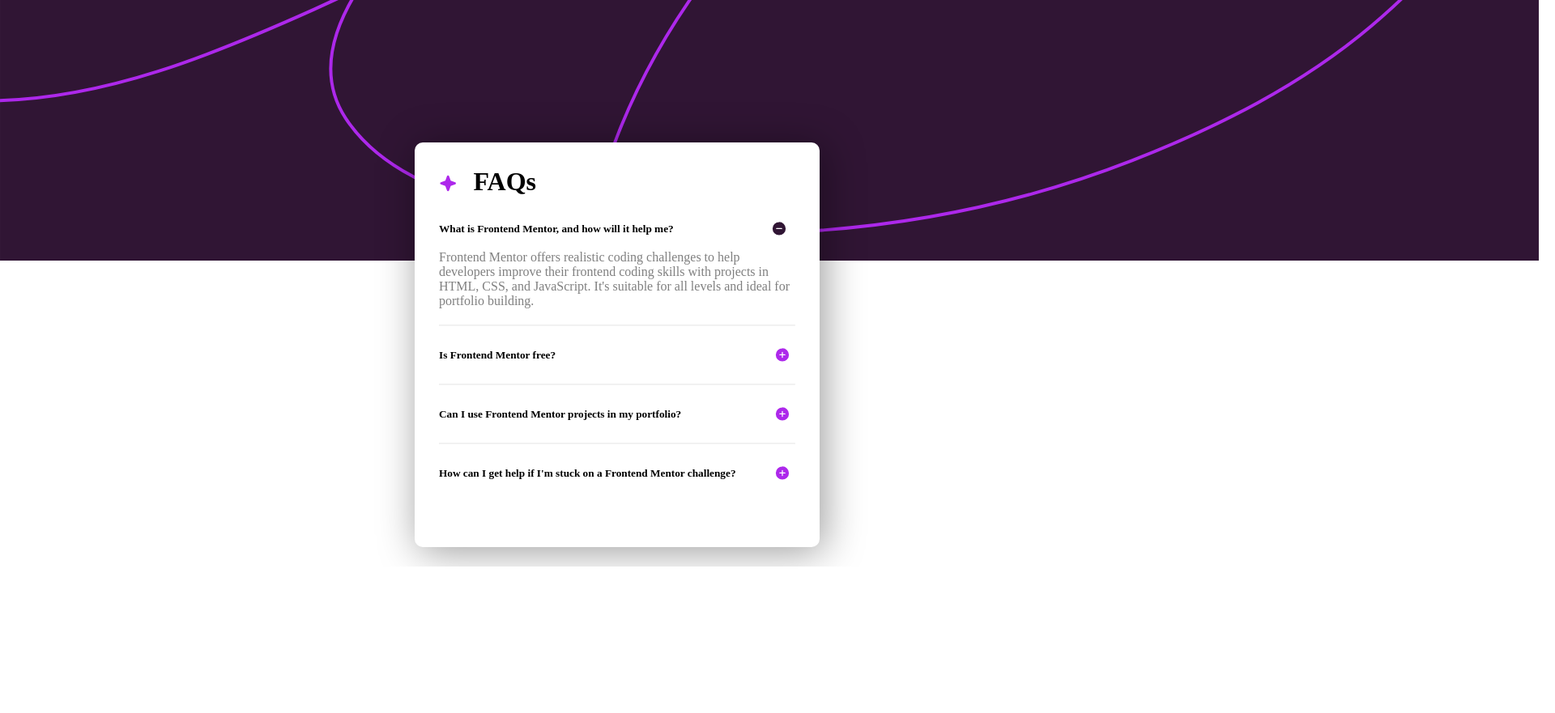
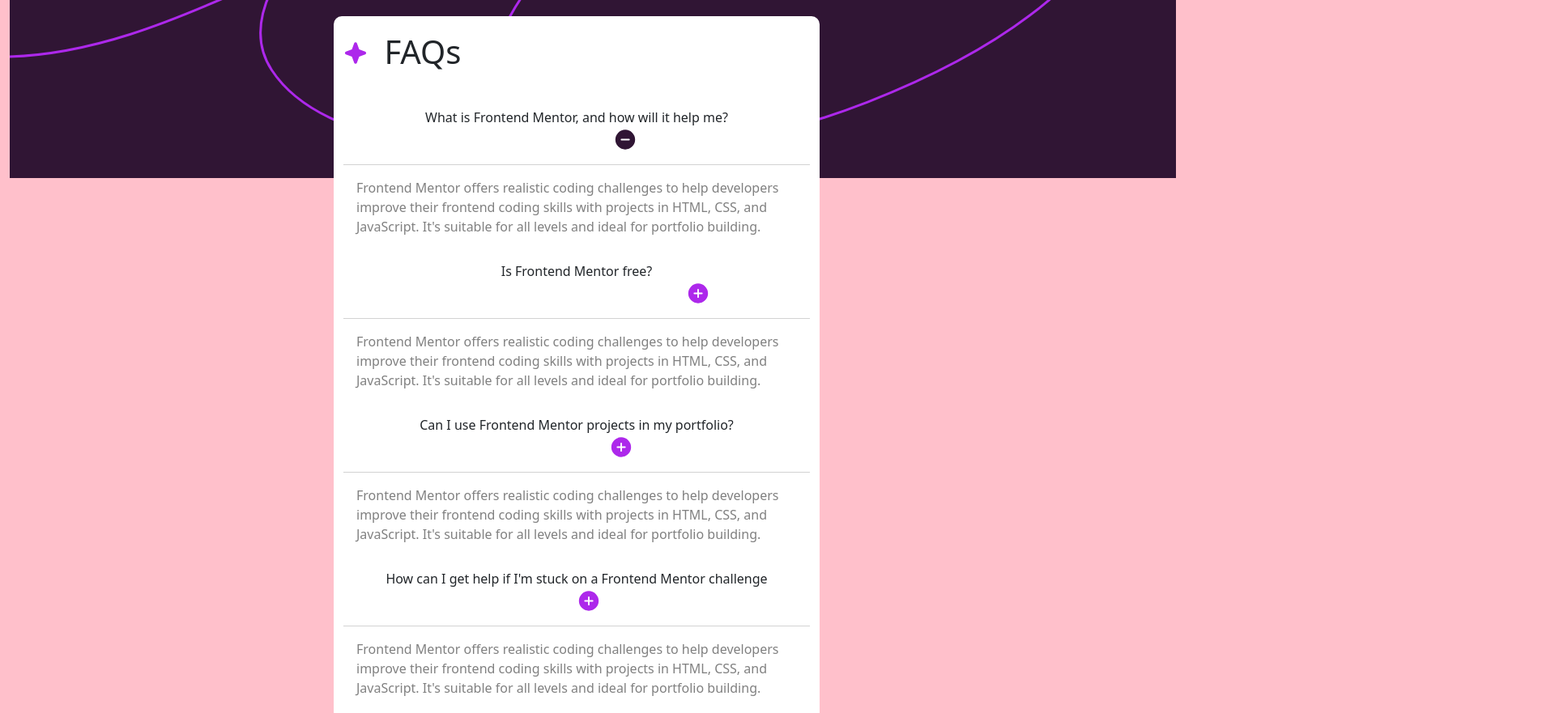
Before and after one commit to IkechukwuChiemelieCharles/FAQ-Page, a plain HTML site: page index.html in a window 1280 px wide. Shown: the part 100-981 px from the top of the page at 81% size, 1920 px wide, since content can reach past the window. Before the commit the page ends 800 px from the top, so only its background shows below. Drawn offline with nearby package versions, Linux system fonts and the light colour scheme.

Commit message:
redesigned using bootstrap

```diff
--- a/faq.css
+++ b/faq.css
@@ -1,152 +1,45 @@
-* {
-  padding: 0;
-  margin: 0;
-  box-sizing: border-box;
+body {
+  background-color: pink;
 }
-.bg .bg-img {
+.container-fluid {
   position: relative;
 }
-.bg-img {
-  width: 1900px;
-  height: 200%;
-  margin-right: 1000px;
+.container {
+  position: absolute;
+  width: 600px;
+  height: 900px;
+  margin: -200px 400px;
+  border-radius: 10px;
+  background-color: white;
 }
-
-.container {
-  width: 500px;
-  height: 500px;
-  background-color: hsl(0, 0%, 100%);
-
-  margin: -150px 40%;
-  border-radius: 10px;
-  position: absolute;
-  box-shadow: 5px 5px 50px rgba(0, 0, 0, 0.4);
+.minus {
+  margin-left: 120px;
+}
+.plus1 {
+  margin-left: 300px;
+}
+.plus2 {
+  margin-left: 110px;
+}
+.plus3 {
+  margin-left: 30px;
+}
+.star {
+  margin-right: 10px;
+  width: 30px;
+  margin-bottom: 5px;
 }
 h1 {
-  margin: 30px 30px;
-  display: flex;
-  justify-content: space-between;
-  margin-right: 350px;
-  margin-bottom: 10px;
+  margin-top: 20px;
+  margin-bottom: 30px;
 }
-.star {
-  width: 30px;
-  margin-right: 20px;
+.card-body {
+  color: grey;
 }
-h5 {
-  padding: 10px 30px;
-  display: flex;
-  justify-content: space-between;
-  margin-bottom: 1px;
+.card {
+  border: 0;
+  background-color: white;
 }
-.minus {
-  margin: 0 10px;
-  width: 20px;
-  margin-left: 120px;
+.card-header {
+  background-color: white;
 }
-.text {
-  margin: 1px 30px;
-  color: rgba(0, 0, 0, 0.5);
-  margin-bottom: 20px;
-}
-hr {
-  margin: 10px 30px;
-  border-color: rgba(0, 0, 0, 0.059);
-}
-.plus {
-  margin-left: 270px;
-  width: 20px;
-  padding-bottom: 0px;
-}
-.text-plus {
-  display: flex;
-  align-items: center;
-}
-
-.plus2 {
-  width: 20px;
-  margin-left: 115px;
-}
-.plus3 {
-  width: 20px;
-  margin-left: 47px;
-}
-
-h5 a {
-  text-decoration: none;
-  color: rgb(0, 0, 0);
-}
-h5 a:hover {
-  color: hsl(292, 90%, 52%);
-}
-@media screen and (max-width: 600px) {
-  .container {
-    width: 500px;
-    height: 600px;
-    background-color: hsl(0, 0%, 100%);
-
-    margin: -150px 10%;
-    border-radius: 10px;
-    position: absolute;
-    box-shadow: 5px 5px 50px rgba(0, 0, 0, 0.4);
-  }
-  h1 {
-    margin: 10px 30px;
-    display: flex;
-    justify-content: space-between;
-    margin-right: 350px;
-  }
-  h1 img {
-    width: 20px;
-  }
-
-  h5 img {
-    margin: -4px 25px;
-    width: 20px;
-  }
-  h1 span {
-    margin-left: 25px;
-  }
-}
-@media screen and (max-width: 480px) {
-  .container {
-    width: 550px;
-    height: 500px;
-    background-color: hsl(0, 0%, 100%);
-
-    margin: -350px 100%;
-
-    border-radius: 10px;
-    position: absolute;
-    box-shadow: 5px 5px 50px rgba(0, 0, 0, 0.4);
-  }
-  h1 {
-    margin: 10px 30px;
-    display: flex;
-    justify-content: space-between;
-    margin-right: 350px;
-  }
-  .bg-img {
-    width: 2000px;
-    height: 1000px;
-    margin-top: -500px;
-  }
-
-  h5 img {
-    margin: -4px 25px;
-    width: 20px;
-  }
-  h1 > span {
-    margin-left: 10px;
-  }
-  .faq {
-    margin-right: 60px;
-  }
-  .minus {
-    margin-right: 55px;
-    width: 20px;
-  }
-  .star {
-    width: 5000px;
-  }
-}
--- a/index.html
+++ b/index.html
@@ -1,134 +1,118 @@
 <!DOCTYPE html>
 <html lang="en">
   <head>
-    <meta charset="UTF-8" />
-    <meta name="viewport" content="width=device-width, initial-scale=1.0" />
-    <title>faq page</title>
-    <link rel="stylesheet" href="faq.css" />
+    <meta charset="utf-8" />
+    <meta name="viewport" content="width=device-width, initial-scale=1" />
+    <title>Bootstrap demo</title>
+    <link
+      href="https://cdn.jsdelivr.net/npm/bootstrap@5.3.3/dist/css/bootstrap.min.css"
+      rel="stylesheet"
+      integrity="sha384-QWTKZyjpPEjISv5WaRU9OFeRpok6YctnYmDr5pNlyT2bRjXh0JMhjY6hW+ALEwIH"
+      crossorigin="anonymous"
+    />
+    <link rel="stylesheet" href="./faq.css" />
   </head>
   <body>
-
-      <svg
-        class="bg-img"
-        xmlns="http://www.w3.org/2000/svg"
-        width="1440"
-        height="320"
-        fill="none"
-        viewBox="0 0 1440 320"
-      >
-        <g clip-path="url(#a)">
-          <path fill="#301534" d="M0 0h1440v320H0z" />
-          <path
-            stroke="#AD28EB"
-            stroke-linecap="round"
-            stroke-width="3"
-            d="M-676-182C-454-10-396.863 71.888-197.5 143.5-99 178.882-36.919 170.726-4.751 170.108c104.487-2.01 204.609-43.237 298.633-85.495 38.354-17.238 75.882-36.189 112.063-57.63 23.903-14.165 58.87-33.913 64.721-64.42 2.32-12.102-16.369-12.24-23.771-9.789-13.511 4.474-25.95 16.544-36.056 25.669-19.131 17.273-37.062 35.948-53.235 56.031-33.728 41.883-68.034 100.247-34.158 152.014 17.287 26.415 43.94 45.693 72.112 59.127 56.182 26.791 119.205 38.742 180.778 44.146 164.438 14.432 328.964-3.461 483.004-63.622 79.76-31.148 158.55-70.539 224.23-126.245 48.56-41.186 102.8-96.548 110.66-162.9 10.93-92.187-94.04-136.062-169.29-148.418-61.41-10.084-123.75-4.164-184.07 9.588-78.262 17.84-149.006 47.67-214.241 94.384-130.002 93.093-234.95 228.413-272.466 385.827-15.64 65.625-16.648 138.21 5.493 202.551 21.452 62.338 69.196 110.576 124.048 144.923 65.117 40.774 137.161 62.14 212.839 73.21 100.474 14.696 202.817 12.233 303.027-2.997 176.17-26.772 352.73-88.431 505.18-181.077 103.22-62.725 199.3-134.15 280.06-224.425 17.7-19.793 31.81-40.875 43.74-64.521C2172.11-58.5 2095.5-145.528 2095.5-151"
-          />
-        </g>
-        <defs>
-          <clipPath id="a"><path fill="#fff" d="M0 0h1440v320H0z" /></clipPath>
-        </defs>
-      </svg>
-      <div class="bg"></div>
-
+    <div class="container-fluid">
+      <div class="bg-img">
+        <img src="./background-pattern-desktop.svg" alt="" />
+      </div>
       <div class="container">
-        <h1>
-          <svg class="star"
-            xmlns="http://www.w3.org/2000/svg"
-            width="40"
-            height="41"
-            fill="none"
-            viewBox="0 0 40 41"
-          >
-            <path
-              fill="#AD28EB"
-              d="M37.5 20.5a2.467 2.467 0 0 1-1.64 2.344l-9.913 3.604-3.603 9.911a2.5 2.5 0 0 1-4.688 0l-3.604-9.922-9.911-3.593a2.5 2.5 0 0 1 0-4.688l9.921-3.604 3.594-9.911a2.5 2.5 0 0 1 4.688 0l3.604 9.921 9.911 3.594A2.467 2.467 0 0 1 37.5 20.5Z"
-            /></svg
-          ><p class="faq">FAQs</p>
-        </h1>
-
-        <h5>
-          <a href="#" class="text-plus"> What is Frontend Mentor, and how will it help me?
-            <svg class="minus"
-            xmlns="http://www.w3.org/2000/svg"
-            width="30"
-            height="31"
-            fill="none"
-            viewBox="0 0 30 31"
-          >
-            <path
-              fill="#301534"
-              d="M15 3.313A12.187 12.187 0 1 0 27.188 15.5 12.2 12.2 0 0 0 15 3.312Zm4.688 13.124h-9.375a.938.938 0 0 1 0-1.875h9.374a.938.938 0 0 1 0 1.876Z"
-            />
-          </svg>
-          </a>
-
-
-        </h5>
-        <p class="text">
-          Frontend Mentor offers realistic coding challenges to help developers
-          improve their frontend coding skills with projects in HTML, CSS, and
-          JavaScript. It's suitable for all levels and ideal for portfolio
-          building.
-        </p>
-        <hr />
-        <h5 >
-          <a href="#" class="text-plus">Is Frontend Mentor free?
-            <svg class="plus"
-            xmlns="http://www.w3.org/2000/svg"
-            width="30"
-            height="31"
-            fill="none"
-            viewBox="0 0 30 31"
-          >
-            <path
-              fill="#AD28EB"
-              d="M15 3.313A12.187 12.187 0 1 0 27.188 15.5 12.203 12.203 0 0 0 15 3.312Zm4.688 13.124h-3.75v3.75a.938.938 0 0 1-1.876 0v-3.75h-3.75a.938.938 0 0 1 0-1.875h3.75v-3.75a.938.938 0 0 1 1.876 0v3.75h3.75a.938.938 0 0 1 0 1.876Z"
-            />
-          </svg>
-          </a>
-
-        </h5>
-        <hr />
-        <h5>
-          <a href="#" class="text-plus"> Can I use Frontend Mentor projects in my portfolio?
-            <svg class="plus2"
-            xmlns="http://www.w3.org/2000/svg"
-            width="30"
-            height="31"
-            fill="none"
-            viewBox="0 0 30 31"
-          >
-            <path
-              fill="#AD28EB"
-              d="M15 3.313A12.187 12.187 0 1 0 27.188 15.5 12.203 12.203 0 0 0 15 3.312Zm4.688 13.124h-3.75v3.75a.938.938 0 0 1-1.876 0v-3.75h-3.75a.938.938 0 0 1 0-1.875h3.75v-3.75a.938.938 0 0 1 1.876 0v3.75h3.75a.938.938 0 0 1 0 1.876Z"
-            />
-          </svg>
-          </a>
-
-
-        </h5>
-        <hr />
-
-        <h5>
-          <a href="#" class="text-plus">How can I get help if I'm stuck on a Frontend Mentor challenge?
-            <svg class="plus3"
-            xmlns="http://www.w3.org/2000/svg"
-            width="30"
-            height="31"
-            fill="none"
-            viewBox="0 0 30 31"
-          >
-            <path
-              fill="#AD28EB"
-              d="M15 3.313A12.187 12.187 0 1 0 27.188 15.5 12.203 12.203 0 0 0 15 3.312Zm4.688 13.124h-3.75v3.75a.938.938 0 0 1-1.876 0v-3.75h-3.75a.938.938 0 0 1 0-1.875h3.75v-3.75a.938.938 0 0 1 1.876 0v3.75h3.75a.938.938 0 0 1 0 1.876Z"
-            />
-          </svg>
-          </a>
-
-
-        </h5>
+        <h1><img src="./icon-star.svg" class="star" alt="" /> FAQs</h1>
+        <div id="accordion">
+          <div class="card">
+            <div class="card-header">
+              <a href="#collapse1" class="btn" data-bs-toggle="collapse"
+                >What is Frontend Mentor, and how will it help me?
+                <img class="minus" src="./icon-minus.svg" alt="" />
+              </a>
+            </div>
+            <div
+              id="collapse1"
+              class="collapse-show"
+              data-bs-parent="#accordion"
+            >
+              <div class="card-body">
+                Frontend Mentor offers realistic coding challenges to help
+                developers improve their frontend coding skills with projects in
+                HTML, CSS, and JavaScript. It's suitable for all levels and
+                ideal for portfolio building.
+              </div>
+            </div>
+          </div>
+        </div>
+        <div id="accordion">
+          <div class="card">
+            <div class="card-header">
+              <a href="#collapse2" class="btn" data-bs-toggle="collapse"
+                >Is Frontend Mentor free?
+                <img class="plus1" src="./icon-plus.svg" alt=""
+              /></a>
+            </div>
+            <div
+              id="collapse2"
+              class="collapse-show"
+              data-bs-parent="#accordion"
+            >
+              <div class="card-body">
+                Frontend Mentor offers realistic coding challenges to help
+                developers improve their frontend coding skills with projects in
+                HTML, CSS, and JavaScript. It's suitable for all levels and
+                ideal for portfolio building.
+              </div>
+            </div>
+          </div>
+        </div>
+        <div id="accordion">
+          <div class="card">
+            <div class="card-header">
+              <a href="#collapse3" class="btn" data-bs-toggle="collapse"
+                >Can I use Frontend Mentor projects in my portfolio?
+                <img class="plus2" src="./icon-plus.svg" alt=""
+              /></a>
+            </div>
+            <div
+              id="collapse3"
+              class="collapse-show"
+              data-bs-parent="#accordion"
+            >
+              <div class="card-body">
+                Frontend Mentor offers realistic coding challenges to help
+                developers improve their frontend coding skills with projects in
+                HTML, CSS, and JavaScript. It's suitable for all levels and
+                ideal for portfolio building.
+              </div>
+            </div>
+          </div>
+        </div>
+        <div id="accordion">
+          <div class="card">
+            <div class="card-header">
+              <a href="#collapse4" class="btn" data-bs-toggle="collapse"
+                >How can I get help if I'm stuck on a Frontend Mentor challenge
+                <img class="plus3" src="./icon-plus.svg" alt=""
+              /></a>
+            </div>
+            <div
+              id="collapse4"
+              class="collapse-show"
+              data-bs-parent="#accordion"
+            >
+              <div class="card-body">
+                Frontend Mentor offers realistic coding challenges to help
+                developers improve their frontend coding skills with projects in
+                HTML, CSS, and JavaScript. It's suitable for all levels and
+                ideal for portfolio building.
+              </div>
+            </div>
+          </div>
+        </div>
       </div>
     </div>
+    <script
+      src="https://cdn.jsdelivr.net/npm/bootstrap@5.3.3/dist/js/bootstrap.bundle.min.js"
+      integrity="sha384-YvpcrYf0tY3lHB60NNkmXc5s9fDVZLESaAA55NDzOxhy9GkcIdslK1eN7N6jIeHz"
+      crossorigin="anonymous"
+    ></script>
   </body>
 </html>
```
